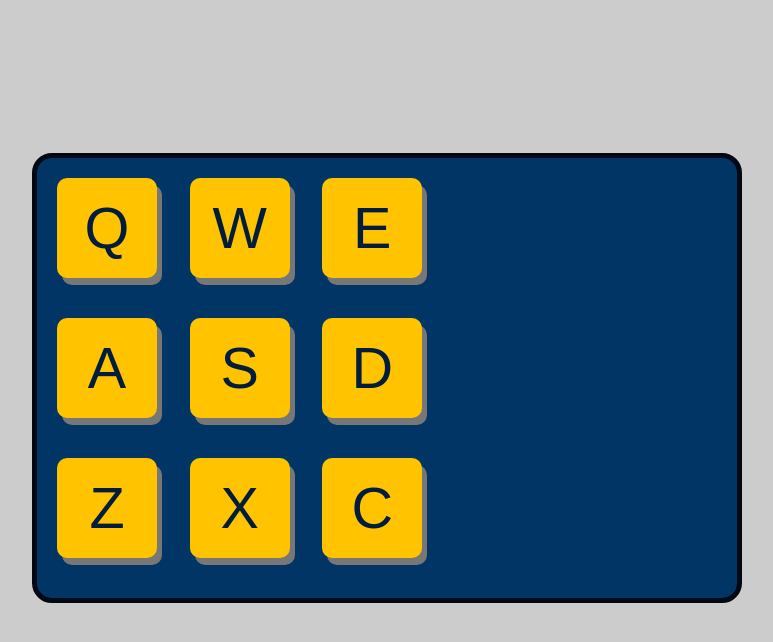
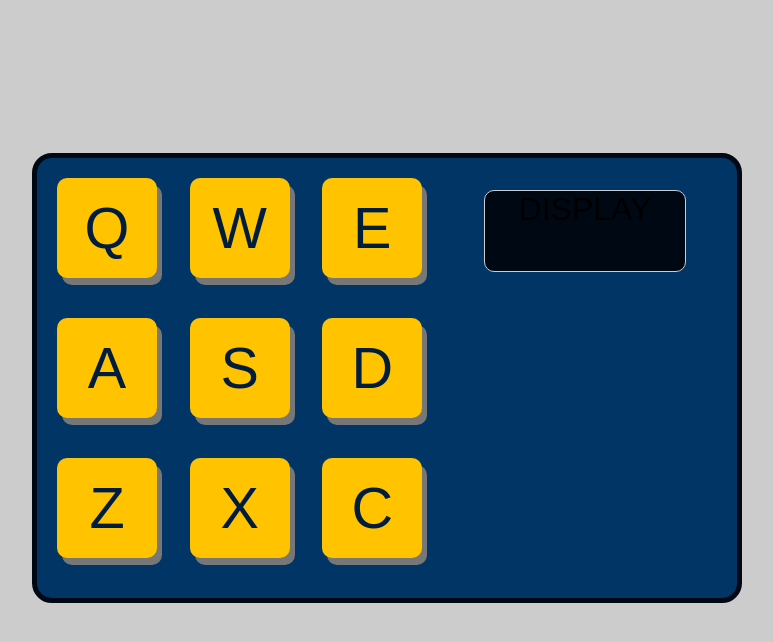
Before and after one commit to rastlyn80/drum-machine, a React (Create React App) app: page / in a window 1280 px wide. Shown: the top 642 px of the page, without its empty margins (253-1026 px from the left). Built offline with nearby package versions, Linux system fonts and the light colour scheme.

Commit message:
Implemented display component

```diff
--- a/src/components/App.js
+++ b/src/components/App.js
@@ -1,5 +1,6 @@
 import React from "react";
 import DrumPad from "./DrumPad";
+import Display from "./Display";
 import {
   SOUND_1,
   SOUND_2,
@@ -28,6 +29,7 @@ class App extends React.Component {
             <DrumPad sound={SOUND_8} />
             <DrumPad sound={SOUND_9} />
           </div>
+          <Display />
         </div>
       </div>
     );
--- /dev/null
+++ b/src/components/Display.js
@@ -0,0 +1,9 @@
+import React from "react";
+
+class Display extends React.Component {
+  render() {
+    return <div id="display">DISPLAY</div>;
+  }
+}
+
+export default Display;
--- a/src/css/style.css
+++ b/src/css/style.css
@@ -34,6 +34,7 @@ body {
   background-color: var(--prussian-blue);
   border: 5px solid var(--rich-black-fogra-29);
   margin: auto;
+  display: flex;
 }
 
 .buttons {
@@ -58,3 +59,13 @@ body {
   color: var(--oxford-blue);
   box-shadow: 5px 7px var(--shadow-grey);
 }
+
+#display {
+  border-radius: 10px;
+  height: 80px;
+  width: 200px;
+  text-align: center;
+  background-color: var(--rich-black-fogra-29);
+  margin: 12px auto;
+  border: 1px solid var(--my-grey);
+}
```
